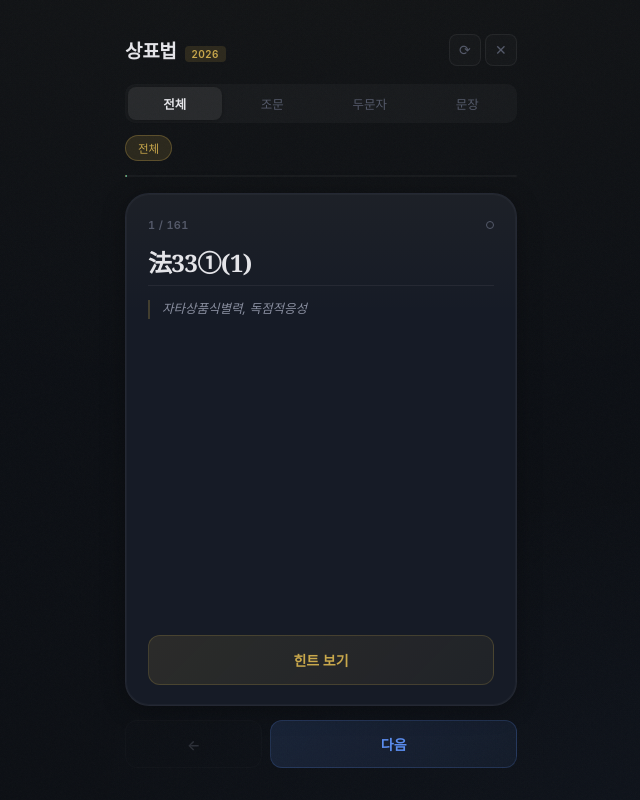
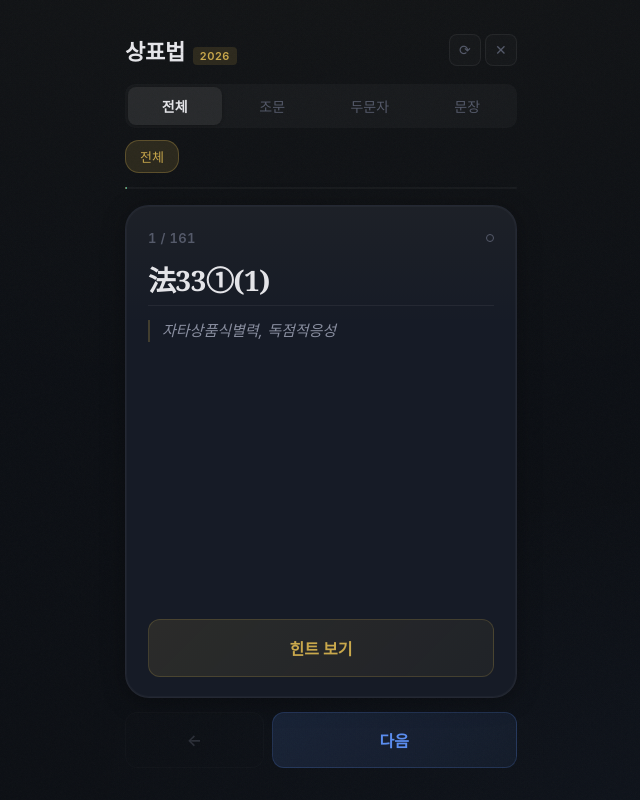
Before and after one commit to JinukMoon/patent_attorney_prep, a plain HTML site: page index.html in a window 1280 px wide. Shown: the whole page, without its empty margins (319-959 px from the left). Drawn offline with Linux system fonts and the light colour scheme; a web font is replaced by a local one.

Commit message:
Fix Korean icon font, increase all font sizes
- 아이콘: NotoSansCJK 한글 폰트로 재생성
- Pretendard 폰트 로딩 수정 (@import)
- 전체 폰트 크기 2~4px 상향

```diff
--- a/style.css
+++ b/style.css
@@ -1,7 +1,4 @@
-@font-face {
-  font-family: 'Pretendard';
-  src: url('https://cdn.jsdelivr.net/gh/orioncactus/pretendard@v1.3.9/dist/web/variable/pretendardvariable-dynamic-subset.min.css');
-}
+@import url('https://cdn.jsdelivr.net/gh/orioncactus/pretendard@v1.3.9/dist/web/variable/pretendardvariable-dynamic-subset.min.css');
 
 * {
   margin: 0;
@@ -87,14 +84,14 @@ body {
 
 .header-brand h1 {
   font-family: var(--serif);
-  font-size: 19px;
+  font-size: 22px;
   font-weight: 700;
   color: var(--text);
   letter-spacing: -0.3px;
 }
 
 .header-brand .badge {
-  font-size: 10px;
+  font-size: 11px;
   font-weight: 600;
   color: var(--gold);
   background: var(--gold-dim);
@@ -110,7 +107,7 @@ body {
 }
 
 .stat-pill {
-  font-size: 12px;
+  font-size: 14px;
   font-weight: 600;
   font-variant-numeric: tabular-nums;
   display: flex;
@@ -164,12 +161,12 @@ body {
 
 .mode-tab {
   flex: 1;
-  padding: 7px 0;
+  padding: 9px 0;
   border-radius: 8px;
   border: none;
   background: transparent;
   color: var(--text-muted);
-  font-size: 12.5px;
+  font-size: 14px;
   font-weight: 500;
   font-family: var(--sans);
   cursor: pointer;
@@ -193,12 +190,12 @@ body {
 }
 
 .filter-chip {
-  padding: 4px 12px;
+  padding: 6px 14px;
   border-radius: 14px;
   border: 1px solid var(--border);
   background: transparent;
   color: var(--text-muted);
-  font-size: 11.5px;
+  font-size: 13px;
   font-weight: 500;
   font-family: var(--sans);
   cursor: pointer;
@@ -280,7 +277,7 @@ body {
 }
 
 .card-idx {
-  font-size: 11px;
+  font-size: 13px;
   font-weight: 600;
   color: var(--text-muted);
   font-variant-numeric: tabular-nums;
@@ -300,7 +297,7 @@ body {
 /* Title — the article number */
 .card-title {
   font-family: var(--serif);
-  font-size: 24px;
+  font-size: 28px;
   font-weight: 900;
   color: var(--text);
   line-height: 1.45;
@@ -311,7 +308,7 @@ body {
 }
 
 .card-purpose {
-  font-size: 12.5px;
+  font-size: 15px;
   color: var(--text-secondary);
   line-height: 1.5;
   font-style: italic;
@@ -349,7 +346,7 @@ body {
 }
 
 .zone-tag {
-  font-size: 9.5px;
+  font-size: 11px;
   font-weight: 700;
   text-transform: uppercase;
   letter-spacing: 1.8px;
@@ -374,7 +371,7 @@ body {
 
 .acronym-display {
   font-family: var(--serif);
-  font-size: 28px;
+  font-size: 32px;
   font-weight: 900;
   color: var(--gold-bright);
   letter-spacing: 4px;
@@ -384,7 +381,7 @@ body {
 }
 
 .summary-text {
-  font-size: 13.5px;
+  font-size: 15px;
   color: var(--text-secondary);
   line-height: 1.7;
   margin-top: 10px;
@@ -409,7 +406,7 @@ body {
 }
 
 .answer-text {
-  font-size: 14px;
+  font-size: 16px;
   color: var(--text);
   line-height: 1.8;
   white-space: pre-line;
@@ -434,10 +431,10 @@ body {
 
 .reveal-btn {
   width: 100%;
-  padding: 14px;
+  padding: 16px;
   border-radius: 12px;
   border: none;
-  font-size: 14px;
+  font-size: 16px;
   font-weight: 600;
   font-family: var(--sans);
   cursor: pointer;
@@ -470,10 +467,10 @@ body {
 
 .judge-btn {
   flex: 1;
-  padding: 13px;
+  padding: 15px;
   border-radius: 12px;
   border: none;
-  font-size: 13.5px;
+  font-size: 15px;
   font-weight: 600;
   font-family: var(--sans);
   cursor: pointer;
@@ -508,12 +505,12 @@ body {
 
 .nav-btn {
   flex: 1;
-  padding: 13px;
+  padding: 15px;
   border-radius: 12px;
   border: 1px solid var(--border);
   background: rgba(255,255,255,0.02);
   color: var(--text-secondary);
-  font-size: 14px;
+  font-size: 16px;
   font-weight: 600;
   font-family: var(--sans);
   cursor: pointer;
@@ -596,8 +593,8 @@ body {
 
 /* ===== RESPONSIVE ===== */
 @media (max-width: 360px) {
-  .card-title { font-size: 20px; }
-  .acronym-display { font-size: 24px; }
+  .card-title { font-size: 24px; }
+  .acronym-display { font-size: 28px; }
   .card-inner { padding: 20px 18px 16px; }
   .card-actions { padding: 0 18px 16px; }
 }
```
Also changed, not shown: icons/icon-192.png, icons/icon-512.png.
